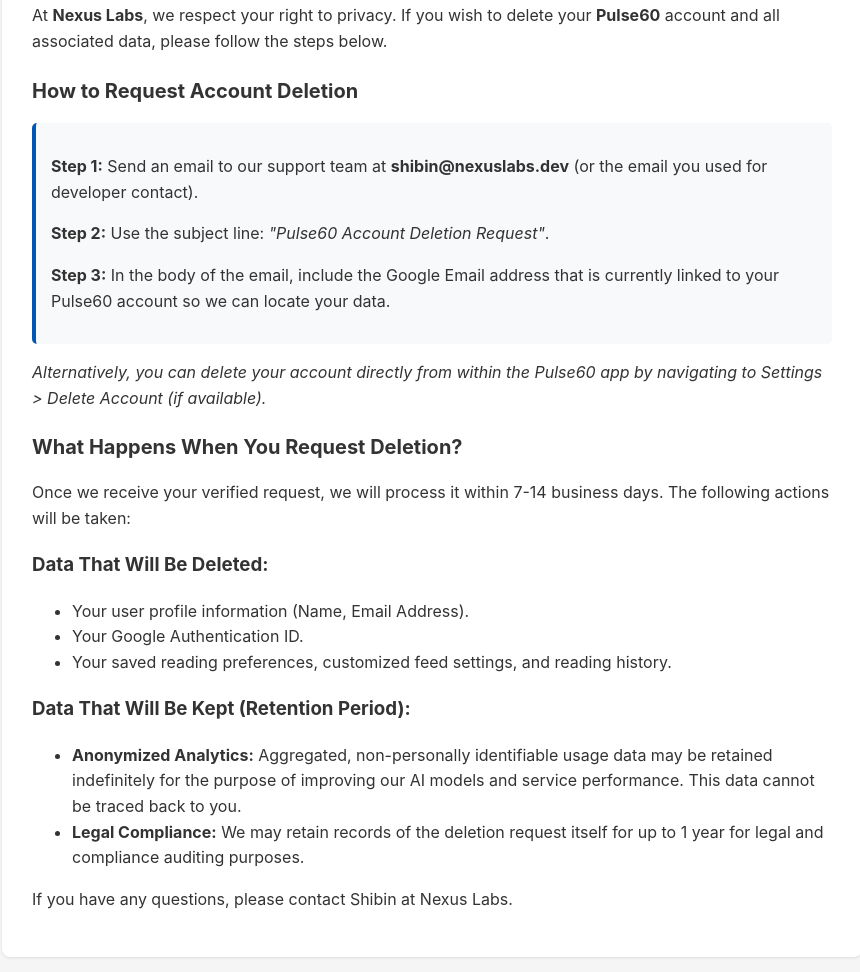
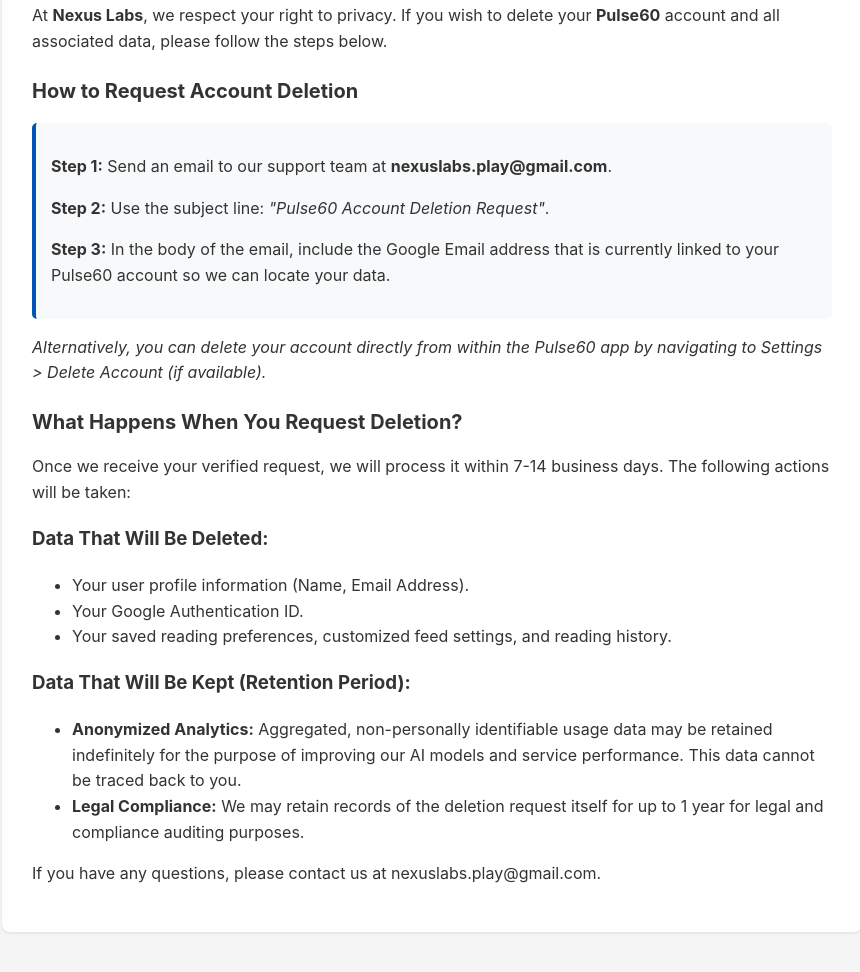
Before and after one commit to red-pilledd/pulse60-privacy, a plain HTML site: page data-deletion.html in a window 1280 px wide. Shown: the part 132-1104 px from the top of the page, without its empty margins (208-1068 px from the left). Drawn offline with Linux system fonts and the light colour scheme.

Commit message:
Update contact email

```diff
--- a/data-deletion.html
+++ b/data-deletion.html
@@ -20,7 +20,7 @@
 
         <h2>How to Request Account Deletion</h2>
         <div class="steps">
-            <p><strong>Step 1:</strong> Send an email to our support team at <strong>shibin@nexuslabs.dev</strong> (or the email you used for developer contact).</p>
+            <p><strong>Step 1:</strong> Send an email to our support team at <strong>nexuslabs.play@gmail.com</strong>.</p>
             <p><strong>Step 2:</strong> Use the subject line: <em>"Pulse60 Account Deletion Request"</em>.</p>
             <p><strong>Step 3:</strong> In the body of the email, include the Google Email address that is currently linked to your Pulse60 account so we can locate your data.</p>
         </div>
@@ -42,7 +42,7 @@
             <li><strong>Legal Compliance:</strong> We may retain records of the deletion request itself for up to 1 year for legal and compliance auditing purposes.</li>
         </ul>
 
-        <p>If you have any questions, please contact Shibin at Nexus Labs.</p>
+        <p>If you have any questions, please contact us at nexuslabs.play@gmail.com.</p>
     </div>
 </body>
 </html>
```
Also changed, not shown: index.html (+1 -1 lines).
